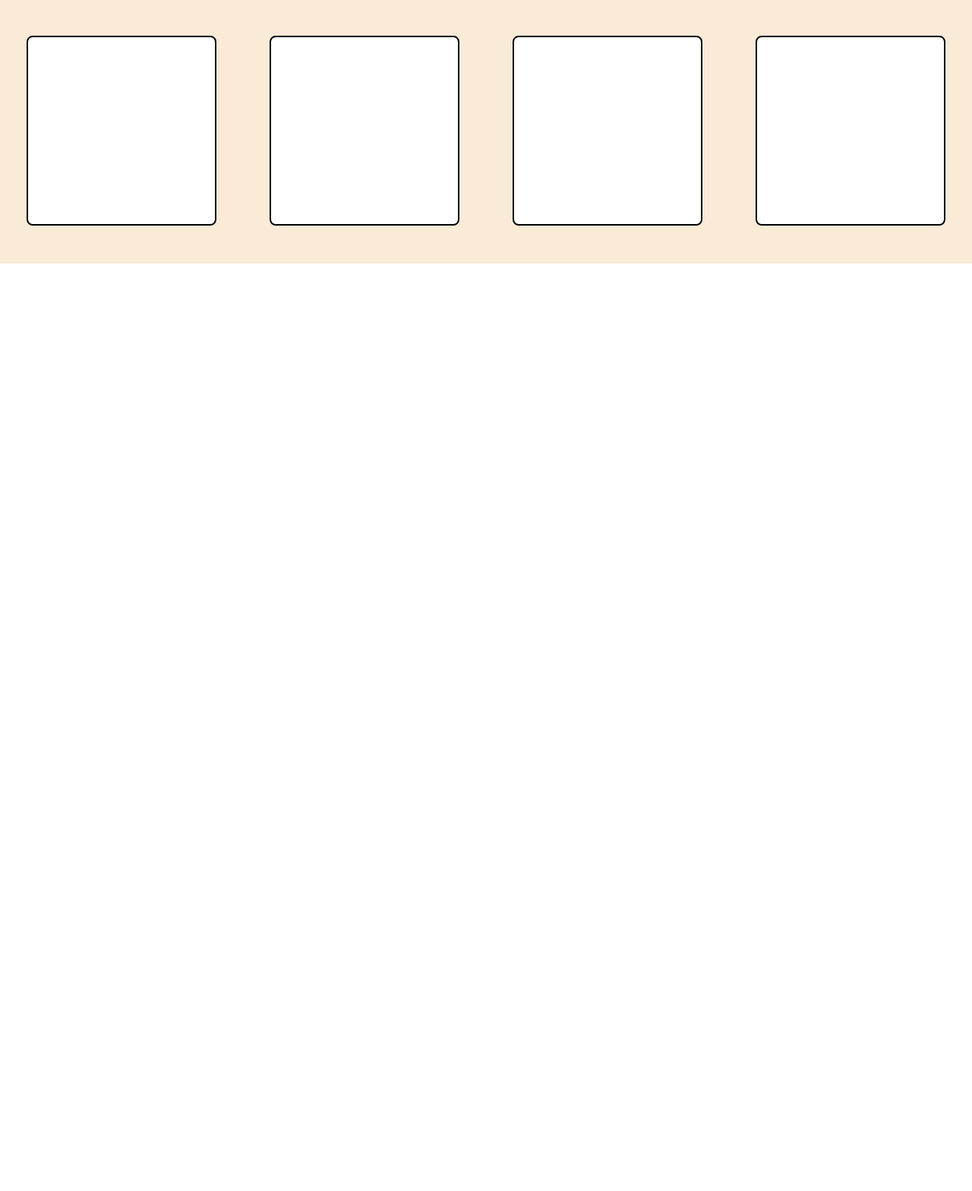
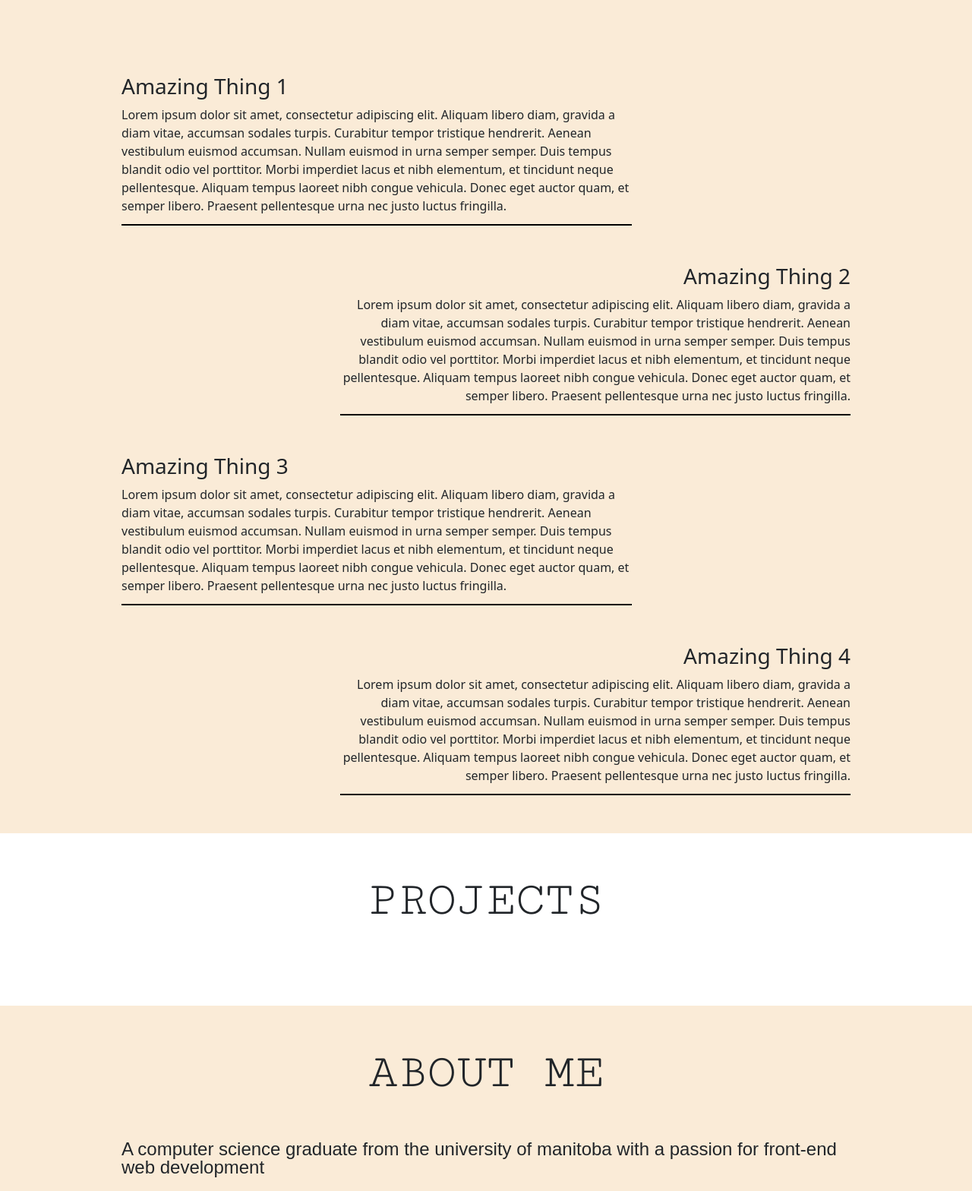
Before and after one commit to Barkotron/personal_site, a plain HTML site: page index.html in a window 1280 px wide. Shown: the part 809-2377 px from the top of the page at 76% size. Before the commit the page ends 1156 px from the top, so only its background shows below. Drawn offline with nearby package versions, Linux system fonts and the light colour scheme.

Commit message:
added all sections

```diff
--- a/index.html
+++ b/index.html
@@ -13,9 +13,12 @@
       integrity="sha384-QWTKZyjpPEjISv5WaRU9OFeRpok6YctnYmDr5pNlyT2bRjXh0JMhjY6hW+ALEwIH"
       crossorigin="anonymous"
     />
-    <link rel="preconnect" href="https://fonts.googleapis.com">
-<link rel="preconnect" href="https://fonts.gstatic.com" crossorigin>
-<link href="https://fonts.googleapis.com/css2?family=Cutive+Mono&display=swap" rel="stylesheet">
+    <link rel="preconnect" href="https://fonts.googleapis.com" />
+    <link rel="preconnect" href="https://fonts.gstatic.com" crossorigin />
+    <link
+      href="https://fonts.googleapis.com/css2?family=Cutive+Mono&display=swap"
+      rel="stylesheet"
+    />
     <link rel="stylesheet" href="./styles.css" />
   </head>
   <body>
@@ -23,24 +26,83 @@
       <div id="hero-title">
         <h1 id="hero-title-name">Jackson Barker</h1>
         <h3 id="hero-subtitle">
-          A computer science graduate from the university of manitoba with a passion for front-end web development
+          A computer science graduate from the university of manitoba with a
+          passion for front-end web development
         </h3>
       </div>
     </section>
 
     <section id="resume">
-
-        <h2 class="section-heading">My Work</h2>
-        <div class="flex-container">
-            <div class="flex-sample"></div>
-            <div class="flex-sample"></div>
-            <div class="flex-sample"></div>
-            <div class="flex-sample"></div>
+      <h2 class="section-heading">My Work</h2>
+      <div class="flex-container">
+        <div class="resume-item left-aligned">
+          <h3>Amazing Thing 1</h3>
+          <p>
+            Lorem ipsum dolor sit amet, consectetur adipiscing elit. Aliquam
+            libero diam, gravida a diam vitae, accumsan sodales turpis.
+            Curabitur tempor tristique hendrerit. Aenean vestibulum euismod
+            accumsan. Nullam euismod in urna semper semper. Duis tempus blandit
+            odio vel porttitor. Morbi imperdiet lacus et nibh elementum, et
+            tincidunt neque pellentesque. Aliquam tempus laoreet nibh congue
+            vehicula. Donec eget auctor quam, et semper libero. Praesent
+            pellentesque urna nec justo luctus fringilla.
+          </p>
         </div>
+        <div class="resume-item right-aligned">
+          <h3>Amazing Thing 2</h3>
+          <p>
+            Lorem ipsum dolor sit amet, consectetur adipiscing elit. Aliquam
+            libero diam, gravida a diam vitae, accumsan sodales turpis.
+            Curabitur tempor tristique hendrerit. Aenean vestibulum euismod
+            accumsan. Nullam euismod in urna semper semper. Duis tempus blandit
+            odio vel porttitor. Morbi imperdiet lacus et nibh elementum, et
+            tincidunt neque pellentesque. Aliquam tempus laoreet nibh congue
+            vehicula. Donec eget auctor quam, et semper libero. Praesent
+            pellentesque urna nec justo luctus fringilla.
+          </p>
+        </div>
+        <div class="resume-item left-aligned">
+          <h3>Amazing Thing 3</h3>
+          <p>
+            Lorem ipsum dolor sit amet, consectetur adipiscing elit. Aliquam
+            libero diam, gravida a diam vitae, accumsan sodales turpis.
+            Curabitur tempor tristique hendrerit. Aenean vestibulum euismod
+            accumsan. Nullam euismod in urna semper semper. Duis tempus blandit
+            odio vel porttitor. Morbi imperdiet lacus et nibh elementum, et
+            tincidunt neque pellentesque. Aliquam tempus laoreet nibh congue
+            vehicula. Donec eget auctor quam, et semper libero. Praesent
+            pellentesque urna nec justo luctus fringilla.
+          </p>
+        </div>
+        <div class="resume-item right-aligned">
+          <h3>Amazing Thing 4</h3>
+          <p>
+            Lorem ipsum dolor sit amet, consectetur adipiscing elit. Aliquam
+            libero diam, gravida a diam vitae, accumsan sodales turpis.
+            Curabitur tempor tristique hendrerit. Aenean vestibulum euismod
+            accumsan. Nullam euismod in urna semper semper. Duis tempus blandit
+            odio vel porttitor. Morbi imperdiet lacus et nibh elementum, et
+            tincidunt neque pellentesque. Aliquam tempus laoreet nibh congue
+            vehicula. Donec eget auctor quam, et semper libero. Praesent
+            pellentesque urna nec justo luctus fringilla.
+          </p>
+        </div>
+      </div>
     </section>
 
-    <section id="projects"></section>
-    <section id="about"></section>
-    <section id="contact"></section>
+    <section id="projects">
+      <h2 class="section-heading">Projects</h2>
+    </section>
+    <section id="about">
+      <h2 class="section-heading">About Me</h2>
+
+      <div id="about-body">
+        <p>
+          A computer science graduate from the university of manitoba with a
+          passion for front-end web development
+        </p>
+      </div>
+    </section>
+    <section id="contact"><h2 class="section-heading">Contact Me</h2></section>
   </body>
 </html>
--- a/styles.css
+++ b/styles.css
@@ -63,15 +63,84 @@
 }
 .flex-container {
   display: flex;
-  flex-direction: row;
-  justify-content: space-around;
+  flex-direction: column;
+  justify-content: center;
   align-items: center;
+  margin: auto;
+  width: 75%;
 }
 
-.flex-sample {
-  width: 250px;
+.background-left {
+  background-color: bisque;
+}
+
+.background-right {
+  background-color: blanchedalmond;
+}
+
+.resume-item {
+  display: flex;
+  flex-direction: column;
+  justify-content: left;
+  padding-top: 50px;
+
+  border-bottom: 2px solid black;
+
+  width: 100%;
   height: 250px;
-  border: 2px solid black;
-  border-radius: 8px;
-  background-color: white;
 }
+
+.left-aligned {
+  justify-content: left;
+  text-align: left;
+  align-self: start;
+
+  width: 70%;
+}
+
+.right-aligned {
+  justify-content: right;
+  text-align: right;
+  align-self: end;
+  width: 70%;
+}
+
+/*Projects*/
+#projects {
+  padding-top: 50px;
+  padding-bottom: 50px;
+}
+/*About*/
+#about {
+  padding-top: 50px;
+  padding-bottom: 50px;
+  background-color: antiquewhite;
+}
+
+#about-body{
+
+  display: flex;
+  flex-direction: column;
+
+  justify-content: center;
+  align-items: center;
+
+  font-weight: 300;
+  font-size: 1.5rem;
+  font-family: "Work Sans", Arial, Helvetica, sans-serif;
+  line-height: 1;
+  text-align: left;
+  margin: auto;
+  width: 75%;
+}
+/*Contact*/
+#contact {
+  padding-top: 50px;
+  padding-bottom: 50px;
+}
+/*Footer*/
+
+#footer {
+  padding-top: 50px;
+  padding-bottom: 50px;
+}
```
